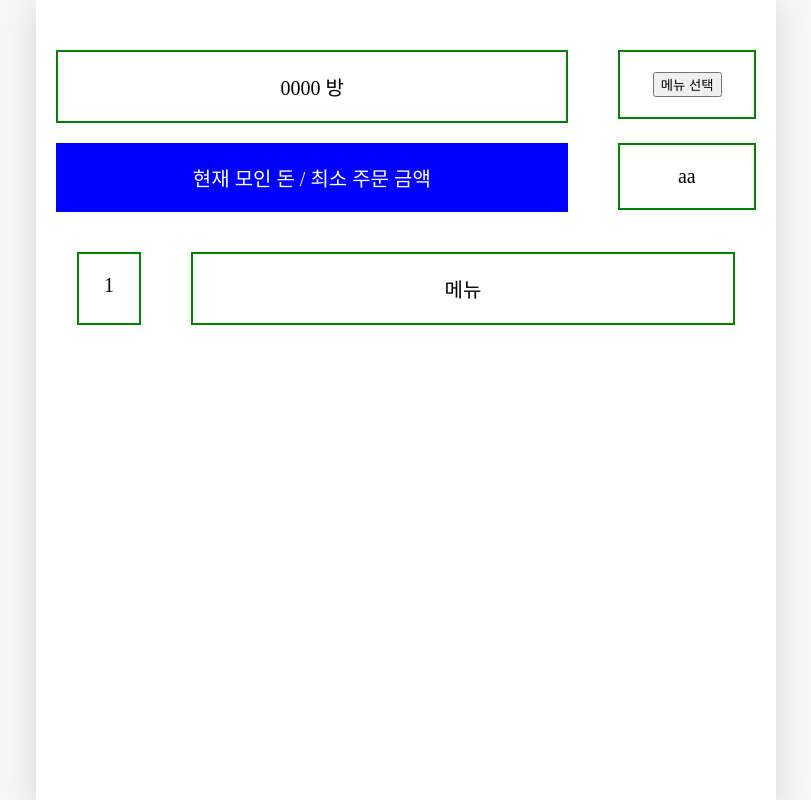
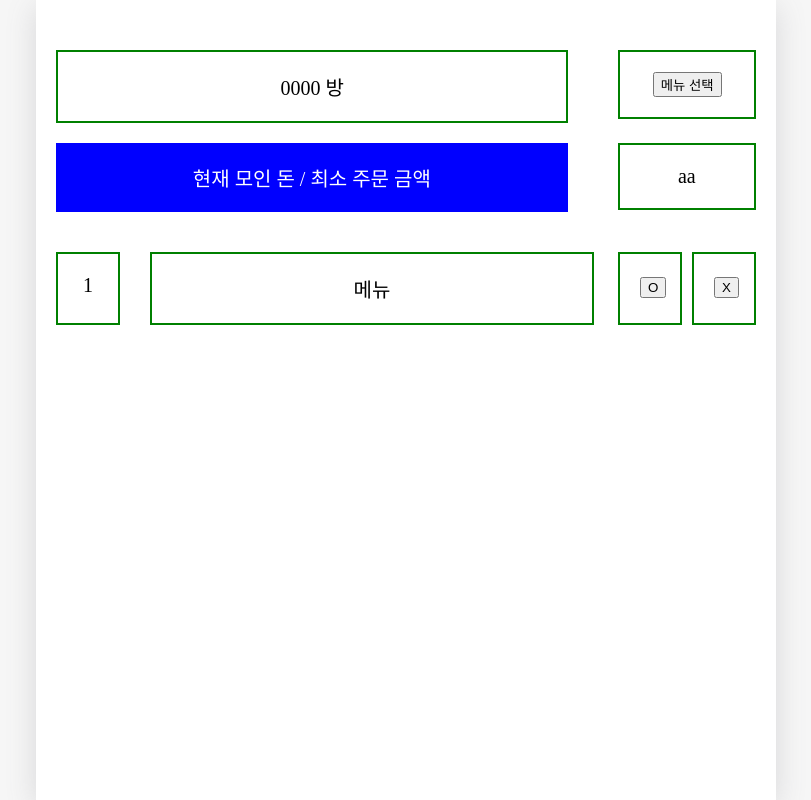
Before and after one commit to 2nd-HUFSummer-Hackathon/SPotato, a React (Create React App) app in the folder domdelivery/: page /match in a window 1280 px wide. Shown: the whole page, without its empty margins (234-1045 px from the left). Built offline with nearby package versions, Linux system fonts and the light colour scheme.

Commit message:
add a button

```diff
--- a/domdelivery/src/pages/Match.js
+++ b/domdelivery/src/pages/Match.js
@@ -21,8 +21,14 @@ function Match() {
       </div>
 
       <div className="Match-main">
-        <div style={{borderWidth: 2, borderColor:'green', borderStyle:"solid", padding:"20px", width:"20px"}}>1</div>
-        <div style={{borderWidth: 2, borderColor:'green', borderStyle:"solid", padding:"20px",  marginLeft:"50px", width:"500px"}}>메뉴</div>
+        <div style={{borderWidth: 2, borderColor:'green', borderStyle:"solid", padding:"20px", marginLeft: "-20px", width:"20px"}}>1</div>
+        <div style={{borderWidth: 2, borderColor:'green', borderStyle:"solid", padding:"20px",  marginLeft:"30px", width:"400px"}}>메뉴</div>
+        <div style={{borderWidth: 2, borderColor:'green', borderStyle:"solid", padding:"20px", marginLeft: "24px", width:"20px"}}>
+        <OurButton text={"O"}/>
+        </div>
+        <div style={{borderWidth: 2, borderColor:'green', borderStyle:"solid", padding:"20px", marginLeft: "10px", width:"20px"}}>
+        <OurButton text={"X"}/>
+        </div>
       </div>
 
 
```
